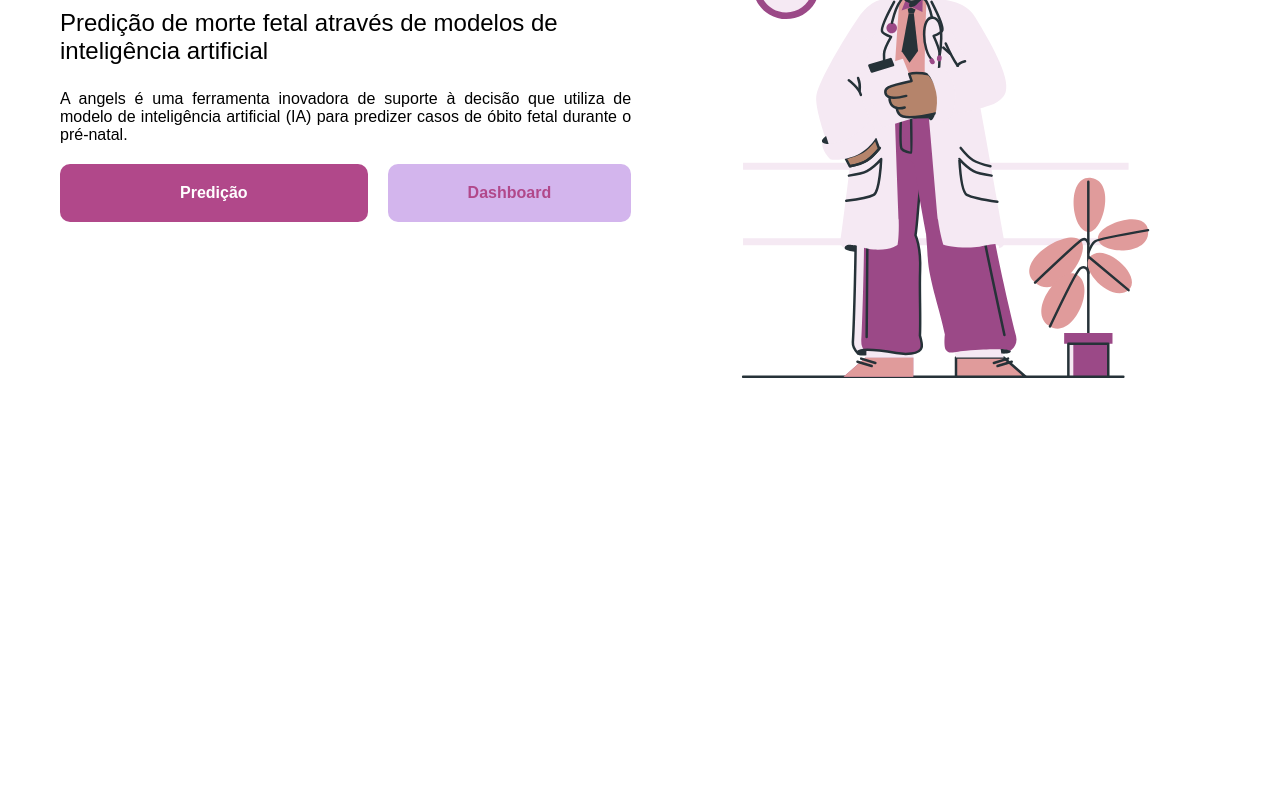
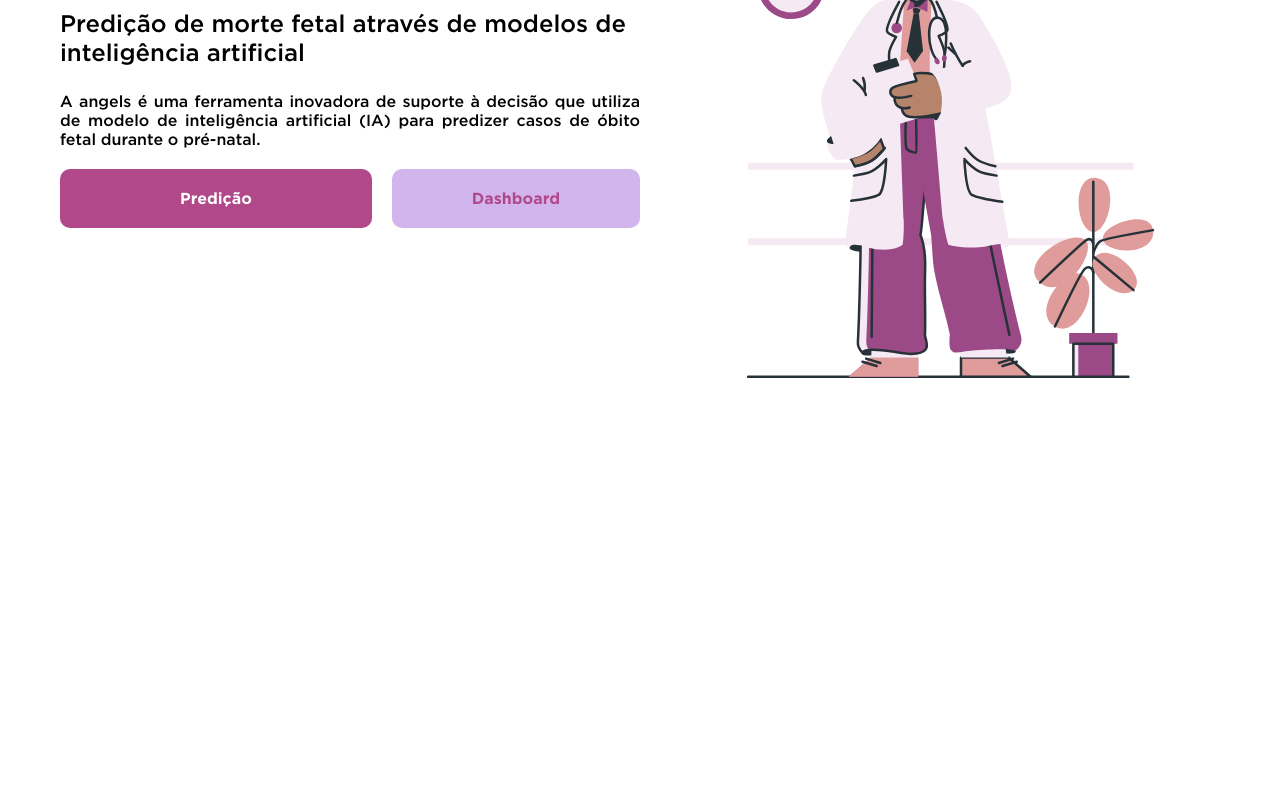
Before and after one commit to igorgalind0/SophIA-Angels, a plain HTML site: page index.html in a window 1280 px wide. Shown: the part 257-1047 px from the top of the page. Drawn offline with Linux system fonts and the light colour scheme.

Commit message:
font include

```diff
--- a/css/global.css
+++ b/css/global.css
@@ -3,9 +3,24 @@
   --cor-secundaria: #d3b5ed;
   --cor-texto: #000;
 }
-@import url('https://fonts.googleapis.com/css2?family=Montserrat:ital,wght@0,100..900;1,100..900&display=swap');
+@font-face {
+  font-family: 'Gotham';
+  src: url('/fonts/Gotham-Medium.otf') format('opentype');
+  font-weight: 400; /* Regular */
+}
+@font-face {
+  font-family: 'Gotham';
+  src: url('/fonts/Gotham-Medium.otf') format('opentype');
+  font-weight: 500; /* Regular */
+}
+@font-face {
+  font-family: 'Gotham';
+  src: url('/fonts/Gotham-Bold.otf') format('opentype');
+  font-weight: 600; /* Regular */
+}
+
 * {
-  font-family: 'Montserrat', Arial, Helvetica, sans-serif;
+  font-family: 'Gotham', Arial, Helvetica, sans-serif;
 }
 
 body {
```
Also changed, not shown: fonts/Gotham-Bold.otf (added), fonts/Gotham-Medium.otf (added).
